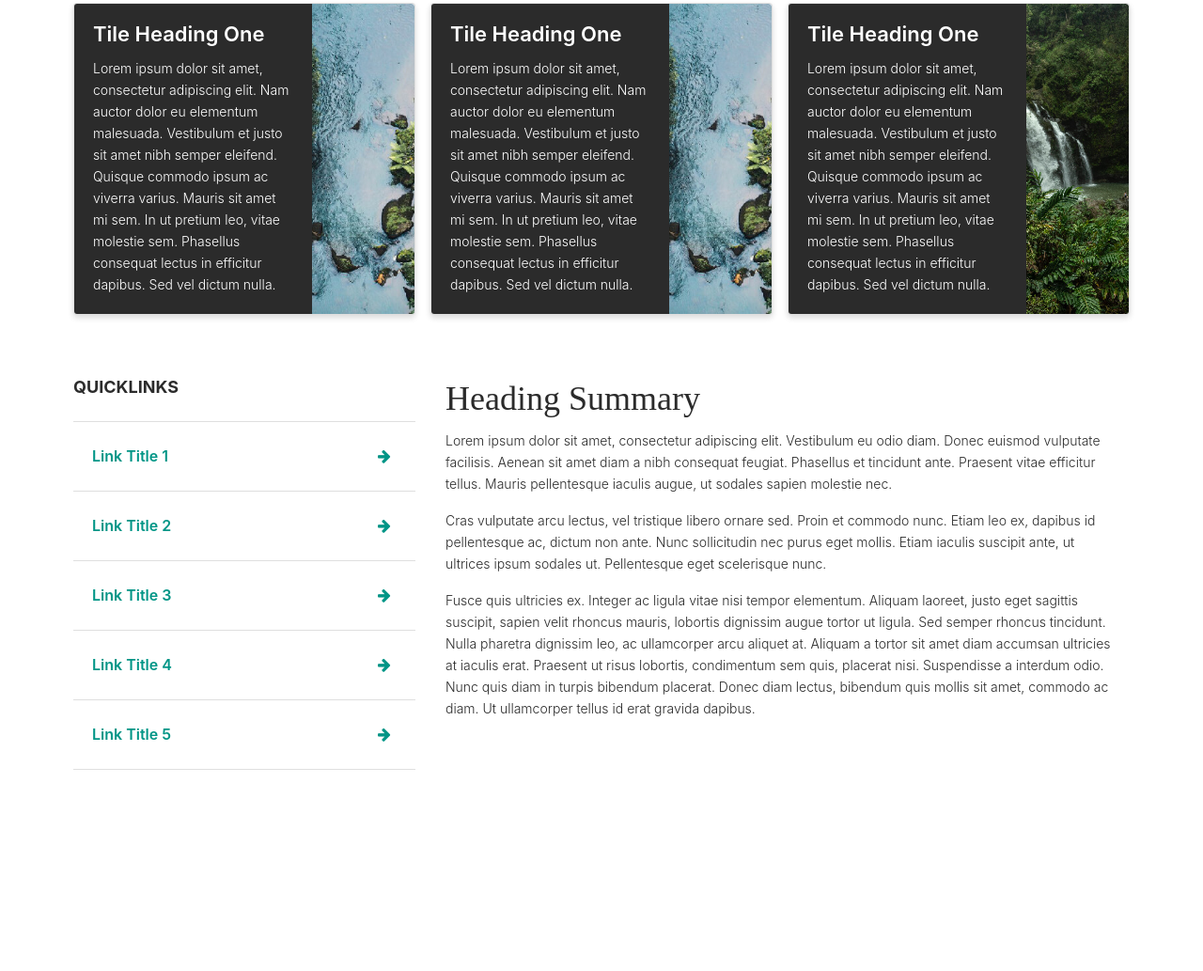
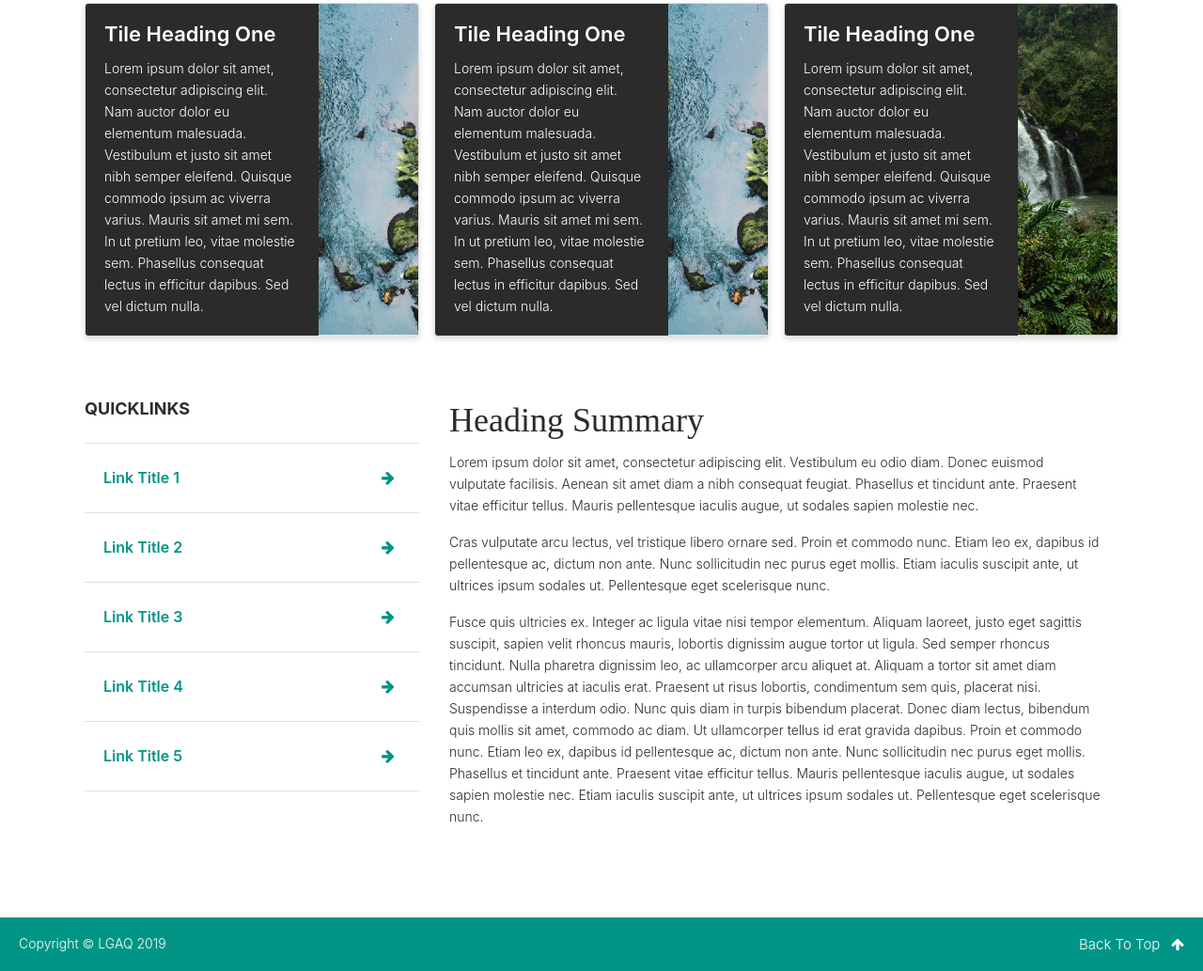
Before and after one commit to KawaiiHannah/lgaq, a website: page index.html in a window 1280 px wide. Shown: the part 1117-2150 px from the top of the page at 94% size. Before the commit the page ends 1960 px from the top, so only its background shows below. Drawn offline with nearby package versions, Linux system fonts and the light colour scheme; a script that the page names is missing.

Commit message:
Style footer component and add smooth scroll functionality

```diff
--- /dev/null
+++ b/assets/js/scripts.js
@@ -0,0 +1,19 @@
+$( document ).ready( function() {
+
+	// Add smooth scroll to smooth scrolling links
+	$( '.js-scroll' ).on( 'click', function( e ) {
+
+		// Prevent the jump
+		e.preventDefault();
+
+		var target = $( this ).attr( 'data-scroll-target' );
+		var $target = $( target );
+
+		// Scrolling...
+		$( 'html, body' ).animate({
+			scrollTop: $( $target ).offset().top
+		}, 800, function(){
+			window.location.hash = $target;
+		});
+	});
+});
--- /dev/null
+++ b/assets/scss/components/_back-to-top.scss
@@ -0,0 +1,14 @@
+.back-to-top {
+	color: inherit !important;
+	text-decoration: none !important;
+
+	.fa {
+		margin-left: .5em; // Relative to text size
+		transform: translateY( 0 );
+		transition: transform 200ms ease;
+	}
+
+	&:hover .fa {
+		transform: translateY( -.25em );
+	}
+}
--- /dev/null
+++ b/assets/scss/components/_colophon.scss
@@ -0,0 +1,8 @@
+.colophon {
+	font-size: _calc-rem( 15px ); // Unique to this element
+	line-height: _calc-rem( 25px );
+
+	[class^="col"]:last-of-type() {
+		text-align: right;
+	}
+}
--- /dev/null
+++ b/assets/scss/components/_container.scss
@@ -0,0 +1,15 @@
+// Overwrite this based on design
+.container,
+.container-fluid {
+	padding-left: 20px;
+	padding-right: 20px;
+}
+
+
+.page-content {
+	padding-bottom: $spacer * 2;
+
+	@include media-breakpoint-up( sm ) {
+		padding-bottom: $spacer * 5;
+	}
+}
--- a/assets/scss/main.scss
+++ b/assets/scss/main.scss
@@ -13,3 +13,6 @@
 @import 'components/hero';
 @import 'components/card';
 @import 'components/list-group';
+@import 'components/colophon';
+@import 'components/back-to-top';
+@import 'components/container';
--- a/index.html
+++ b/index.html
@@ -8,7 +8,7 @@
 		<title>Identity</title>
 	</head>
 	<body>
-		<header>
+		<header id="top">
 			<nav class="navbar navbar-expand navbar-dark bg-dark">
 				<div class="navbar-container container">
 					<div class="navbar-header">
@@ -100,7 +100,7 @@
 				  </a>
 				</div>
 			</section>
-			<section class="container mt-4">
+			<section class="container mt-4  page-content">
 				<div class="row">
 					<div class="col-md-4 mb-4">
 						<h2 class="list-group-heading d-flex justify-content-between align-items-center h4 mb-0"  data-toggle="collapse" href="#collapseQuickLinks" role="button" aria-expanded="false" aria-controls="collapseQuickLinks">Quicklinks
@@ -139,12 +139,27 @@
 
 							<p>Cras vulputate arcu lectus, vel tristique libero ornare sed. Proin et commodo nunc. Etiam leo ex, dapibus id pellentesque ac, dictum non ante. Nunc sollicitudin nec purus eget mollis. Etiam iaculis suscipit ante, ut ultrices ipsum sodales ut. Pellentesque eget scelerisque nunc.</p>
 
-							<p>Fusce quis ultricies ex. Integer ac ligula vitae nisi tempor elementum. Aliquam laoreet, justo eget sagittis suscipit, sapien velit rhoncus mauris, lobortis dignissim augue tortor ut ligula. Sed semper rhoncus tincidunt. Nulla pharetra dignissim leo, ac ullamcorper arcu aliquet at. Aliquam a tortor sit amet diam accumsan ultricies at iaculis erat. Praesent ut risus lobortis, condimentum sem quis, placerat nisi. Suspendisse a interdum odio. Nunc quis diam in turpis bibendum placerat. Donec diam lectus, bibendum quis mollis sit amet, commodo ac diam. Ut ullamcorper tellus id erat gravida dapibus.</p>
+							<p>Fusce quis ultricies ex. Integer ac ligula vitae nisi tempor elementum. Aliquam laoreet, justo eget sagittis suscipit, sapien velit rhoncus mauris, lobortis dignissim augue tortor ut ligula. Sed semper rhoncus tincidunt. Nulla pharetra dignissim leo, ac ullamcorper arcu aliquet at. Aliquam a tortor sit amet diam accumsan ultricies at iaculis erat. Praesent ut risus lobortis, condimentum sem quis, placerat nisi. Suspendisse a interdum odio. Nunc quis diam in turpis bibendum placerat. Donec diam lectus, bibendum quis mollis sit amet, commodo ac diam. Ut ullamcorper tellus id erat gravida dapibus. Proin et commodo nunc. Etiam leo ex, dapibus id pellentesque ac, dictum non ante. Nunc sollicitudin nec purus eget mollis. Phasellus et tincidunt ante. Praesent vitae efficitur tellus. Mauris pellentesque iaculis augue, ut sodales sapien molestie nec. Etiam iaculis suscipit ante, ut ultrices ipsum sodales ut. Pellentesque eget scelerisque nunc.</p>
 						</div>
 					</div>
 				</div>
 			</section>
 		</article>
+
+		<footer>
+			<div class="colophon bg-primary text-white pt-3 pb-3">
+				<div class="container-fluid">
+					<div class="row">
+						<div class="col-6">
+							<p class="mb-0">Copyright &copy; LGAQ 2019</p>
+						</div>
+						<div class="col-6">
+							<a class="back-to-top js-scroll" data-scroll-target="#top" href="#top">Back To Top <i class="fa fas fa-arrow-up"></i></a>
+						</div>
+					</div>
+				</div>
+			</div>
+		</footer>
 
 		<!-- Optional JavaScript -->
 		<!-- jQuery first, then Popper.js, then Bootstrap JS -->
@@ -156,8 +171,9 @@
 				}
 			});
 		</script>
-		<script src="https://code.jquery.com/jquery-3.3.1.slim.min.js" integrity="sha384-q8i/X+965DzO0rT7abK41JStQIAqVgRVzpbzo5smXKp4YfRvH+8abtTE1Pi6jizo" crossorigin="anonymous"></script>
+		<script src="https://code.jquery.com/jquery-3.4.1.min.js" integrity="sha256-CSXorXvZcTkaix6Yvo6HppcZGetbYMGWSFlBw8HfCJo=" crossorigin="anonymous"></script>
 		<script src="https://cdnjs.cloudflare.com/ajax/libs/popper.js/1.14.7/umd/popper.min.js" integrity="sha384-UO2eT0CpHqdSJQ6hJty5KVphtPhzWj9WO1clHTMGa3JDZwrnQq4sF86dIHNDz0W1" crossorigin="anonymous"></script>
 		<script src="https://stackpath.bootstrapcdn.com/bootstrap/4.3.1/js/bootstrap.min.js" integrity="sha384-JjSmVgyd0p3pXB1rRibZUAYoIIy6OrQ6VrjIEaFf/nJGzIxFDsf4x0xIM+B07jRM" crossorigin="anonymous"></script>
+		<script src="assets/js/scripts.js"></script>
 	</body>
 </html>
```
Also changed, not shown: assets/css/main.css.
